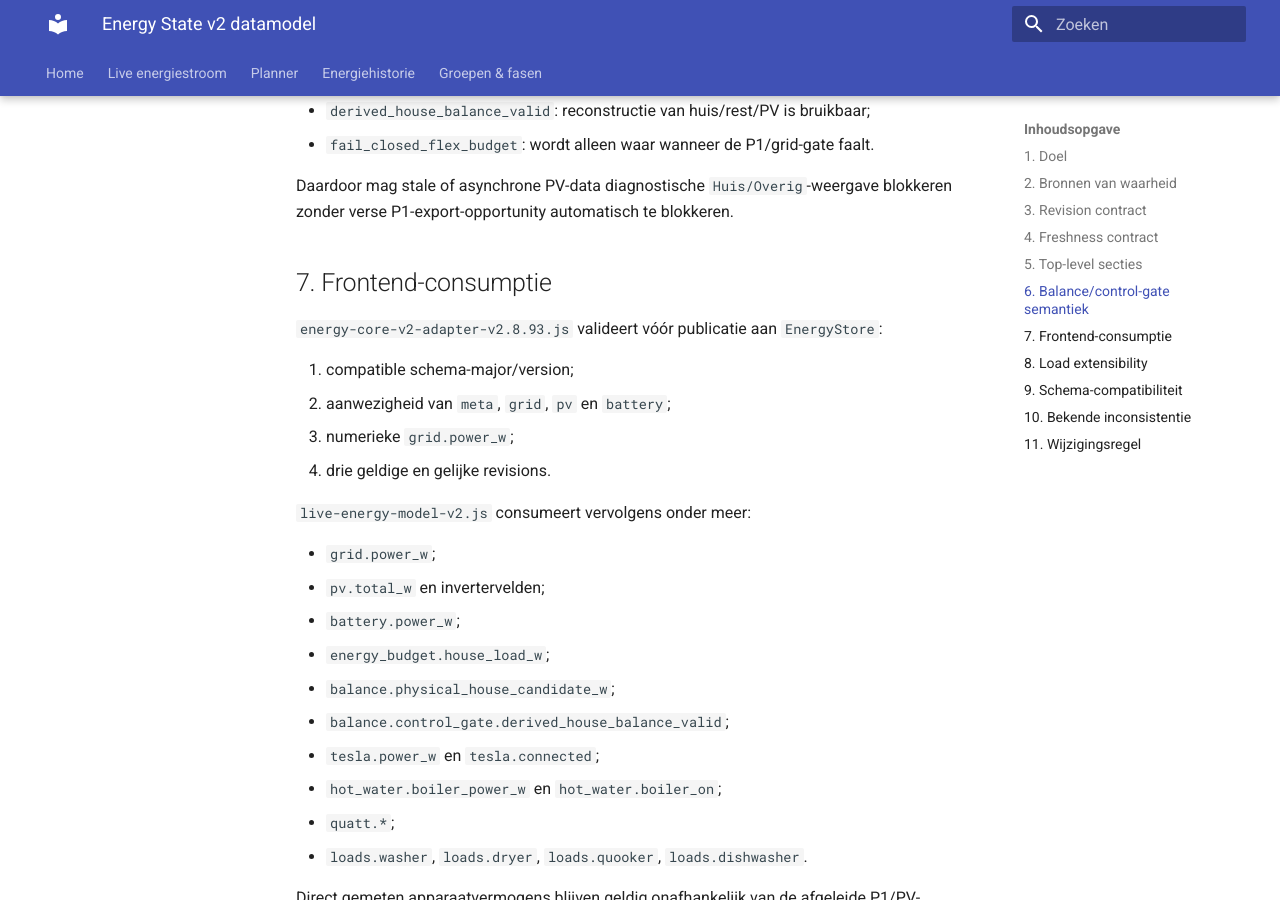
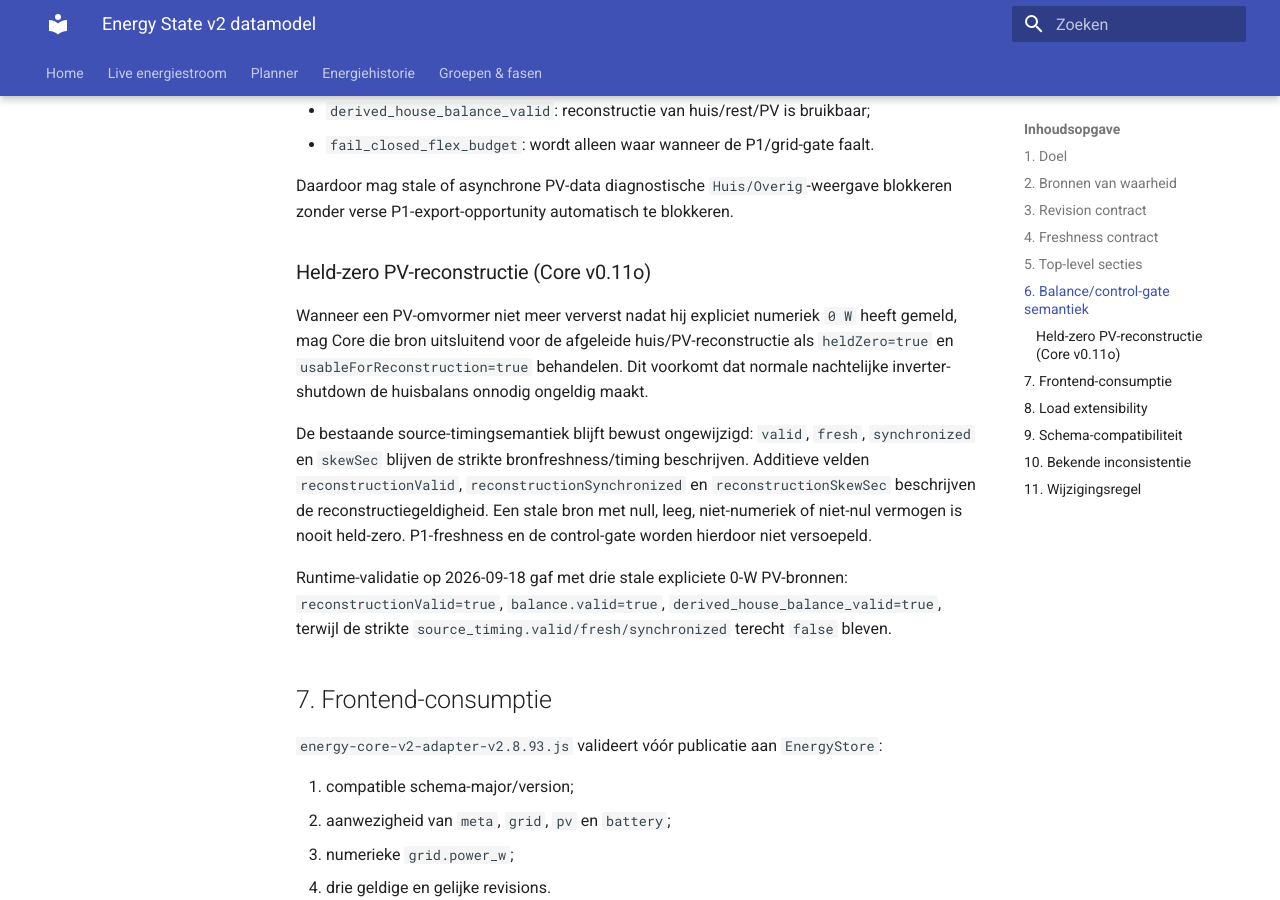
Before and after one commit to OnsKasteeltje/homey-energy-manual, an MkDocs documentation site: the page built from docs/software-architecture/architecture/04-data-model.md, in a window 1280 px wide and 900 px high, scrolled down 2454 px. Built offline with MkDocs 1.6.1 and Material for MkDocs 9.7.7, drawn with Linux system fonts in a browser that asks for light colours.

Commit message:
docs: document held-zero PV reconstruction semantics

```diff
--- a/docs/software-architecture/architecture/04-data-model.md
+++ b/docs/software-architecture/architecture/04-data-model.md
@@ -3,7 +3,7 @@ title: Energy State v2 datamodel
 version: 2.12
 status: active
 architecture_status: validated
-last_verified: 2026-08-25
+last_verified: 2026-09-18
 source:
   - Homey Advanced Flow: EM v2 | 04 Publisher | v1.0.4 (Tesla lifecycle)
   - docs/data/energy-state-v2.json
@@ -88,6 +88,14 @@ Het formele JSON Schema vereist momenteel `meta`, `balance`, `grid`, `pv`, `batt
 
 Daardoor mag stale of asynchrone PV-data diagnostische `Huis/Overig`-weergave blokkeren zonder verse P1-export-opportunity automatisch te blokkeren.
 
+### Held-zero PV-reconstructie (Core v0.11o)
+
+Wanneer een PV-omvormer niet meer ververst nadat hij expliciet numeriek `0 W` heeft gemeld, mag Core die bron uitsluitend voor de afgeleide huis/PV-reconstructie als `heldZero=true` en `usableForReconstruction=true` behandelen. Dit voorkomt dat normale nachtelijke inverter-shutdown de huisbalans onnodig ongeldig maakt.
+
+De bestaande source-timingsemantiek blijft bewust ongewijzigd: `valid`, `fresh`, `synchronized` en `skewSec` blijven de strikte bronfreshness/timing beschrijven. Additieve velden `reconstructionValid`, `reconstructionSynchronized` en `reconstructionSkewSec` beschrijven de reconstructiegeldigheid. Een stale bron met null, leeg, niet-numeriek of niet-nul vermogen is nooit held-zero. P1-freshness en de control-gate worden hierdoor niet versoepeld.
+
+Runtime-validatie op 2026-09-18 gaf met drie stale expliciete 0-W PV-bronnen: `reconstructionValid=true`, `balance.valid=true`, `derived_house_balance_valid=true`, terwijl de strikte `source_timing.valid/fresh/synchronized` terecht `false` bleven.
+
 ## 7. Frontend-consumptie
 
 `energy-core-v2-adapter-v2.8.93.js` valideert vóór publicatie aan `EnergyStore`:
```
